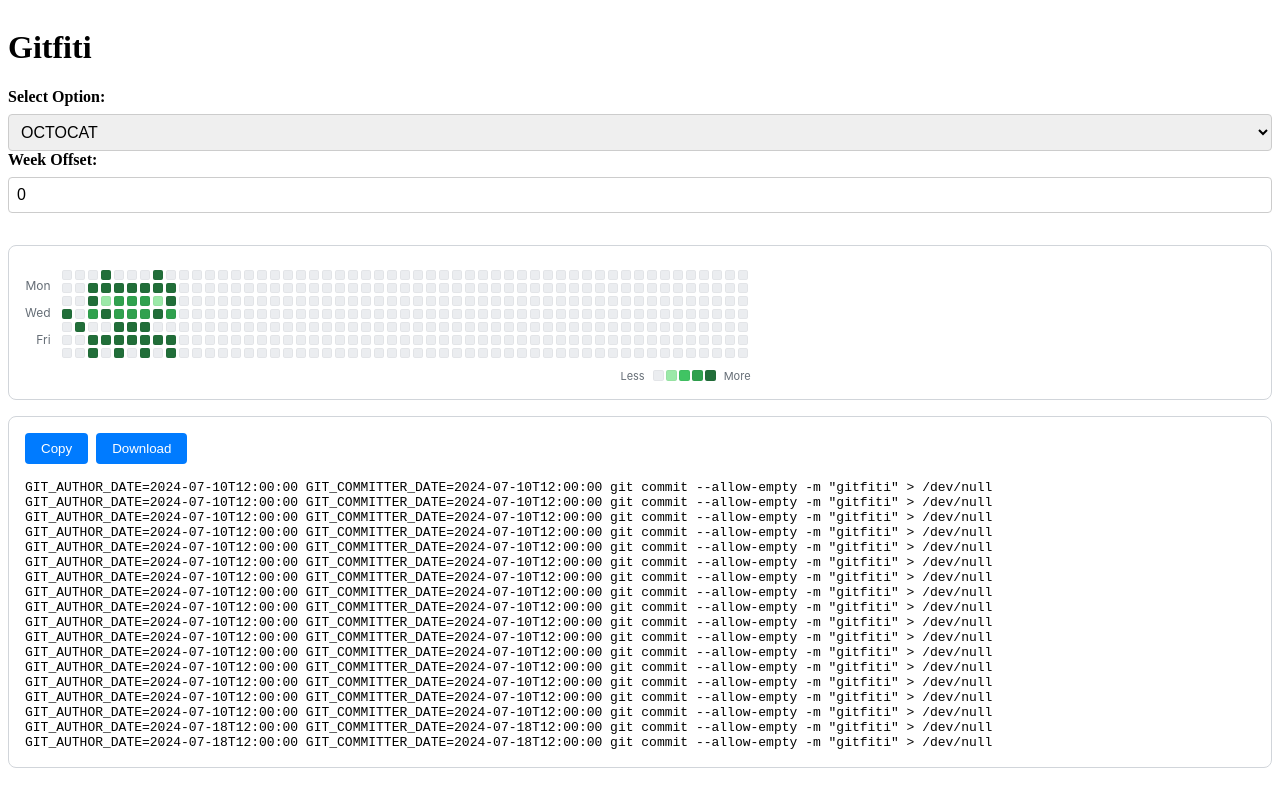
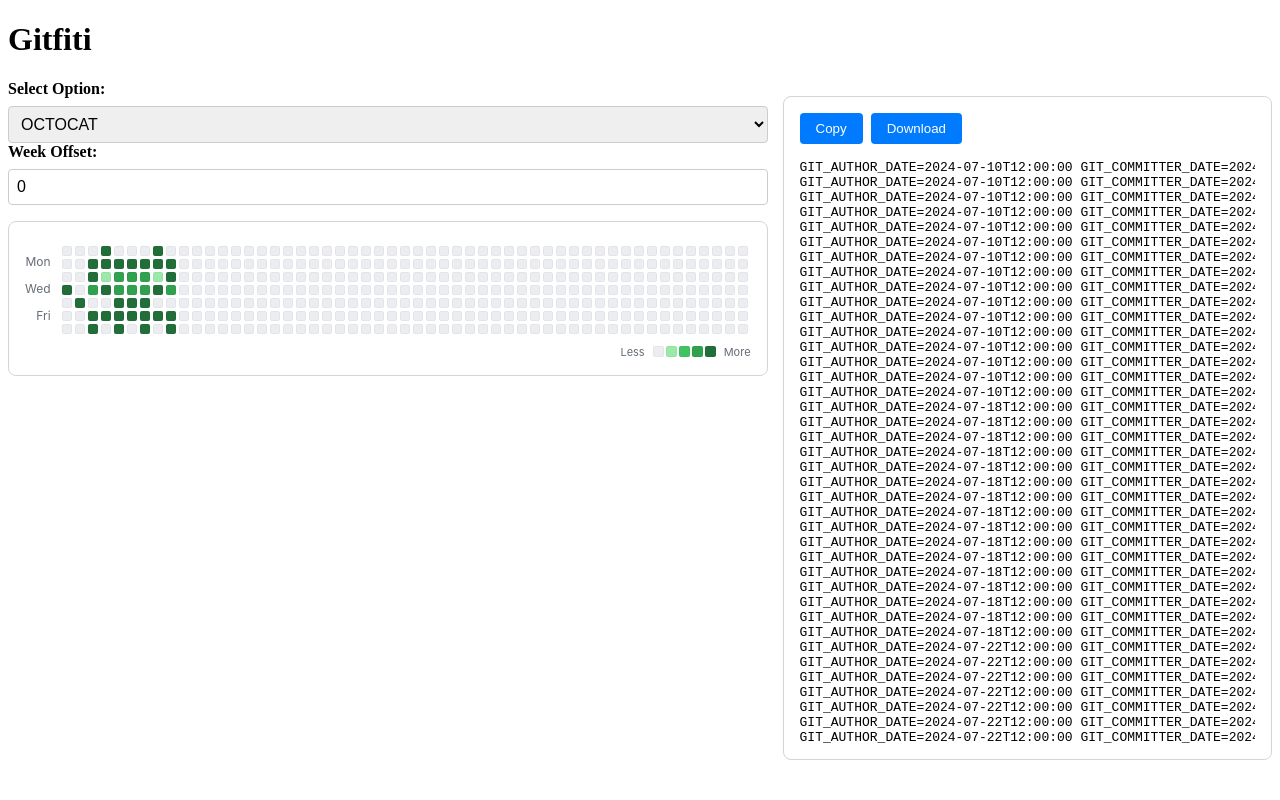
Before and after one commit to boolivar/gitfiti.io, a React (Vite) app: page / in a window 1280 px wide. Built offline with nearby package versions, Linux system fonts and the light colour scheme.

Commit message:
feat: media horizontal layout

```diff
--- a/src/App.css
+++ b/src/App.css
@@ -33,10 +33,17 @@ html {
   box-sizing: inherit;
 }
 
-main {
-  height: 95vh;
+.gitfiti-layout {
+  height: 85vh;
   display: flex;
   flex-direction: column;
+}
+
+@media (min-width: 1180px) {
+  .gitfiti-layout {
+    flex-direction: row;
+    gap: 15px;
+  }
 }
 
 .app-container {
--- a/src/App.tsx
+++ b/src/App.tsx
@@ -40,6 +40,8 @@ export default function App() {
     <main>
       <h1>Gitfiti</h1>
 
+      <div className="gitfiti-layout">
+        <div>
           <div className="inputs">
             <div className="input-group">
               <label htmlFor="combobox">Select Option:</label>
@@ -70,9 +72,8 @@ export default function App() {
               </input>
             </div>
           </div>
-
           <ContributionCalendar { ...formData }/>
-
+        </div>
         <div className="script">
           <div className="script-actions">
             <button
@@ -114,6 +115,8 @@ export default function App() {
             </pre>
           </div>
         </div>
+      </div>
+
       {showCopyHint && (
         <div className="copy-hint">
           ✓ Script copied to clipboard!
```
Lines whose indentation alone changed are shown as unchanged.
